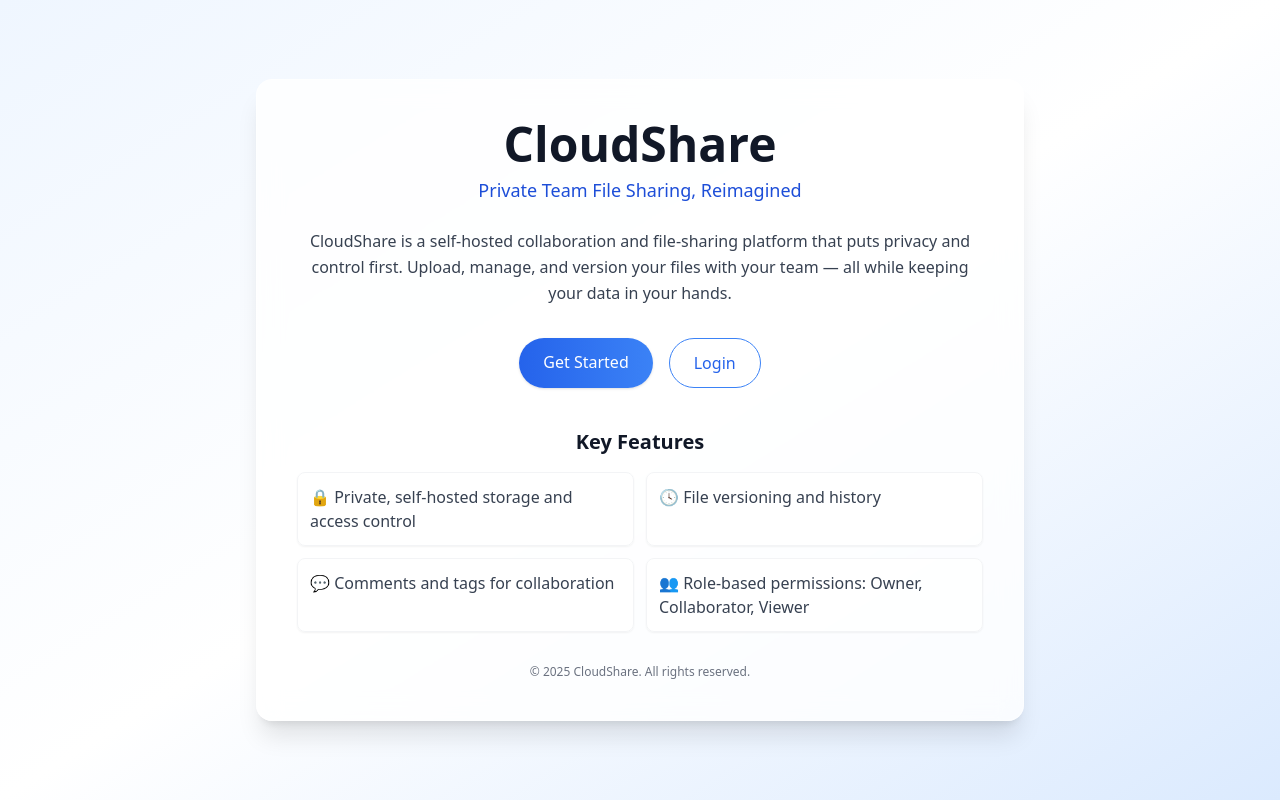
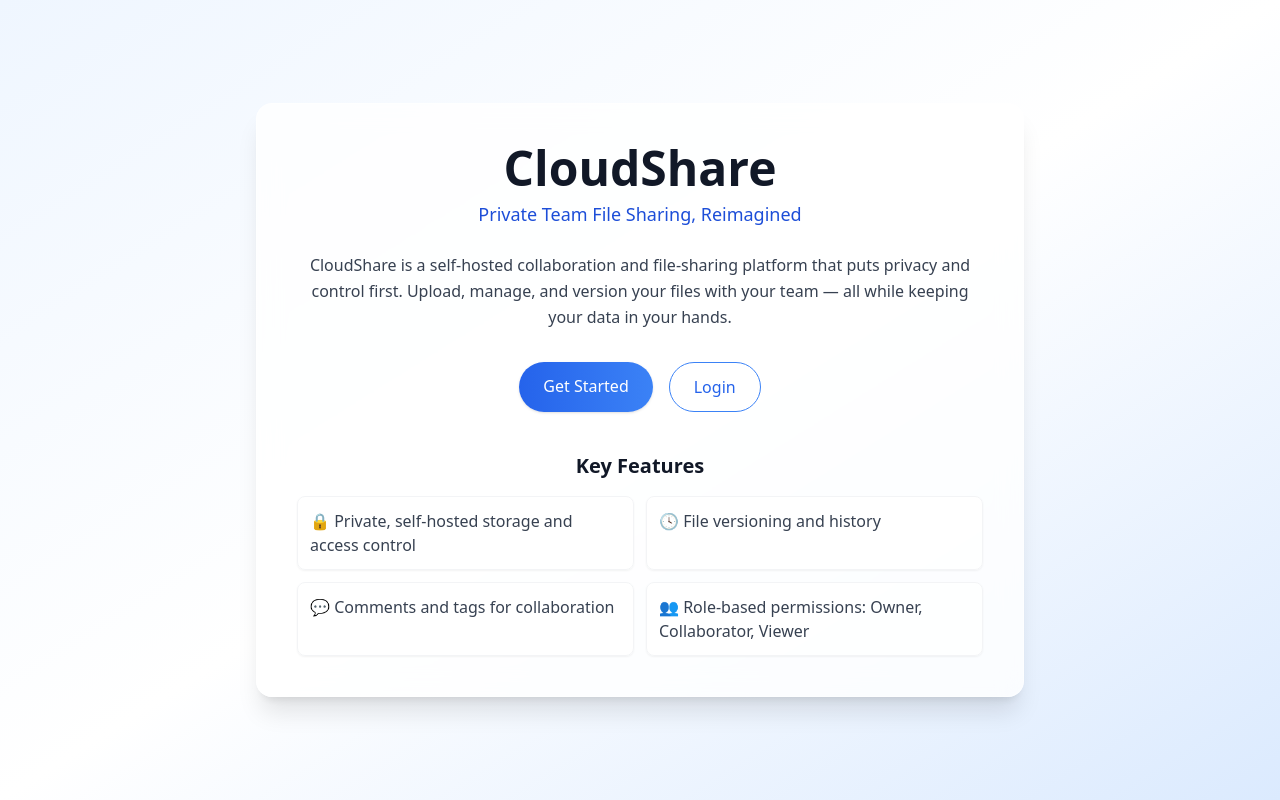
Before and after one commit to AxelTWC/cloudproject, a Next.js app in the folder cloudproject/: page / in a window 1280 px wide. Built offline with nearby package versions, Linux system fonts and the light colour scheme.

Commit message:
Update page.tsx

```diff
--- a/cloudproject/app/page.tsx
+++ b/cloudproject/app/page.tsx
@@ -54,11 +54,6 @@ export default function Home() {
             </li>
           </ul>
         </section>
-
-        {/* Footer */}
-        <footer className="mt-8 text-center text-xs text-gray-500">
-          © {new Date().getFullYear()} CloudShare. All rights reserved.
-        </footer>
       </div>
     </div>
   );
```
